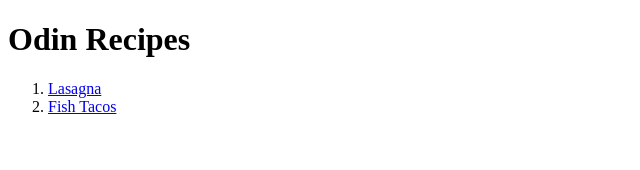
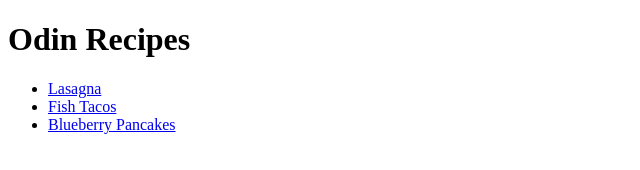
Before and after one commit to SidneyDodd/odin-recipes, a plain HTML site: page index.html in a window 1280 px wide. Shown: the whole page, without its empty margins (0-640 px from the left). Drawn offline with Linux system fonts and the light colour scheme.

Commit message:
Added link to blueberry pancakes on index page

```diff
--- a/index.html
+++ b/index.html
@@ -6,9 +6,10 @@
     </head>
         <body>
             <h1><strong>Odin Recipes</strong></h1>
-            <p><ol>
+            <p><ul>
                 <li><a href="recipes/Lasagna.html">Lasagna</a></li>
                 <li><a href="recipes/Fish-Tacos.html">Fish Tacos</a></li>
+                <li><a href="recipes/blueberry-pancakes.html">Blueberry Pancakes</a></li>
 
 
                 </p>
```
